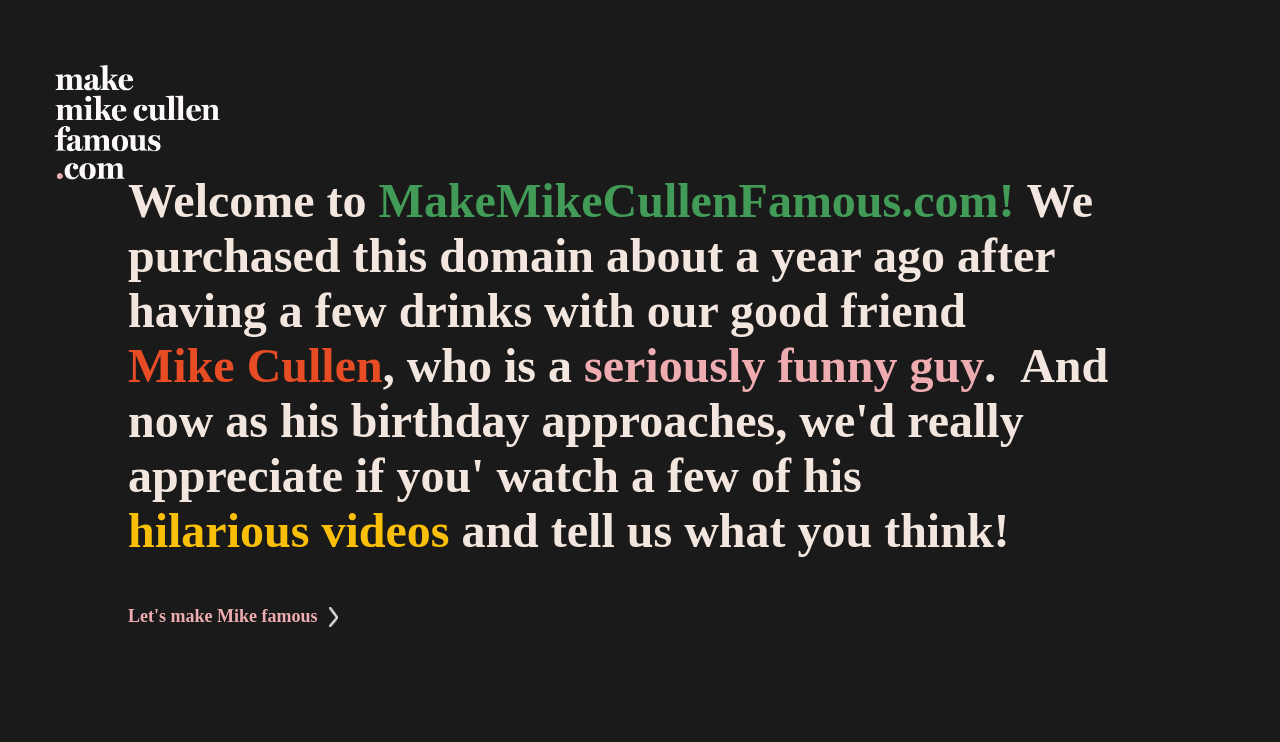
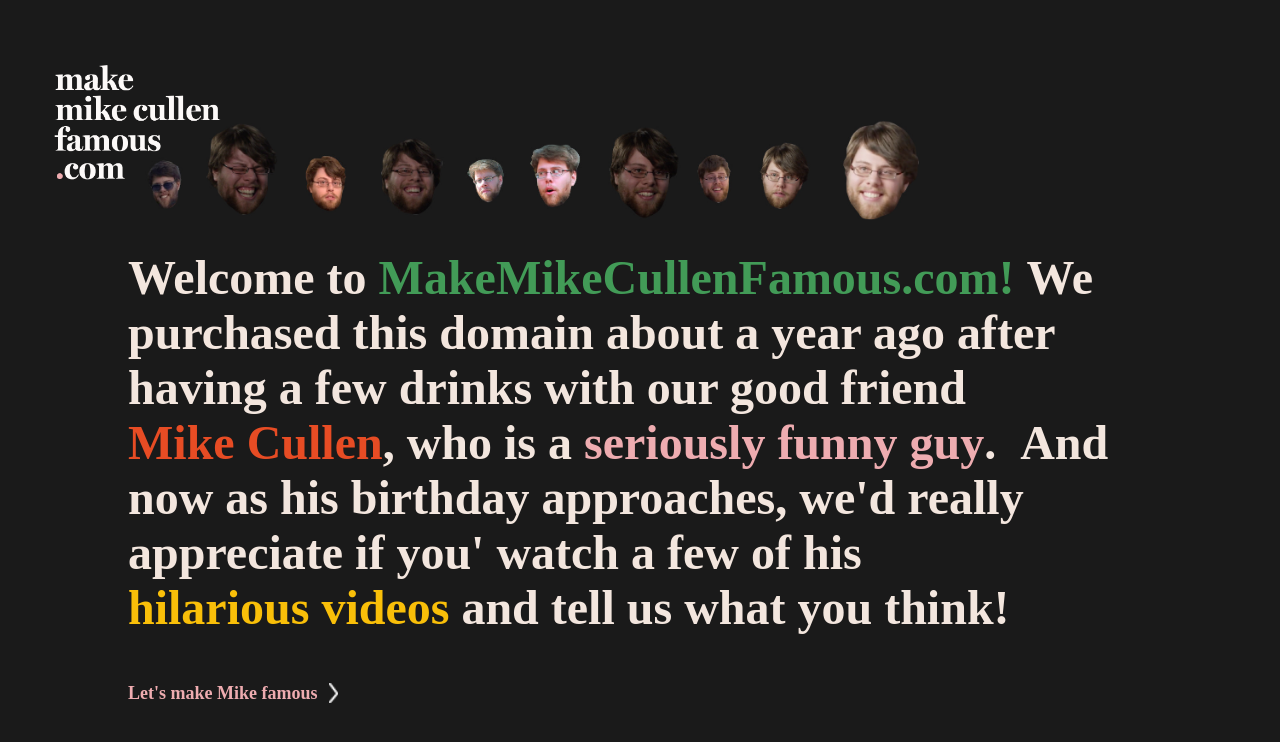
Before and after one commit to ubufox/mikecullen-web, a React (Create React App) app: page /welcome in a window 1280 px wide. Shown: the top 742 px of the page. Built offline with nearby package versions, Linux system fonts and the light colour scheme; no server answers; a web font is replaced by a local one.

Commit message:
add the heads

```diff
--- a/src/views/Welcome.js
+++ b/src/views/Welcome.js
@@ -1,7 +1,12 @@
 import React from 'react';
 import { Link } from 'react-router-dom';
+import MediaQuery from 'react-responsive';
+
+import { TABLET_WIDTH } from '../styles/media_queries';
 
 import logo from '../styles/assets/makemikecullenfamous.png';
+import headsDesktop from '../styles/assets/heads_desktop.jpg';
+import headsMobile from '../styles/assets/heads_mobile.jpg';
 import nextArrow from '../styles/assets/arrow_next.png';
 
 import styles from './Welcome.module.scss';
@@ -15,6 +20,20 @@ const Component = () => {
           className={styles.logo}
           src={logo}
         />
+        <MediaQuery minWidth={TABLET_WIDTH}>
+          <img
+            alt="heads"
+            className={styles.heads}
+            src={headsDesktop}
+          />
+        </MediaQuery>
+        <MediaQuery maxWidth={TABLET_WIDTH - 1}>
+          <img
+            alt="heads"
+            className={styles.heads}
+            src={headsMobile}
+          />
+        </MediaQuery>
         <div className={styles.text}>
           <div>
           </div>
--- a/src/views/Welcome.module.scss
+++ b/src/views/Welcome.module.scss
@@ -34,11 +34,20 @@
     max-width: 1024px;
     width: 100%;
     display: flex;
+    flex-direction: column;
     justify-content: center;
     padding: 48px;
 
     @media (max-width: $mobile) {
       padding: 20px;
+    }
+
+    .heads {
+      width: 80%;
+
+      @media (max-width: $xl-mobile) {
+        margin-top: 72px;
+      }
     }
 
     .text {
@@ -52,12 +61,12 @@
       }
 
       @media (max-width: $xl-mobile) {
-        margin-top: 72px;
+        margin-top: 16px;
         font-size: 28px;
       }
 
       @media (max-width: $mobile) {
-        margin-top: 72px;
+        margin-top: 16px;
         font-size: 20px;
       }
     }
```
Also changed, not shown: src/styles/assets/heads_desktop.jpg (added), src/styles/assets/heads_mobile.jpg (added).
